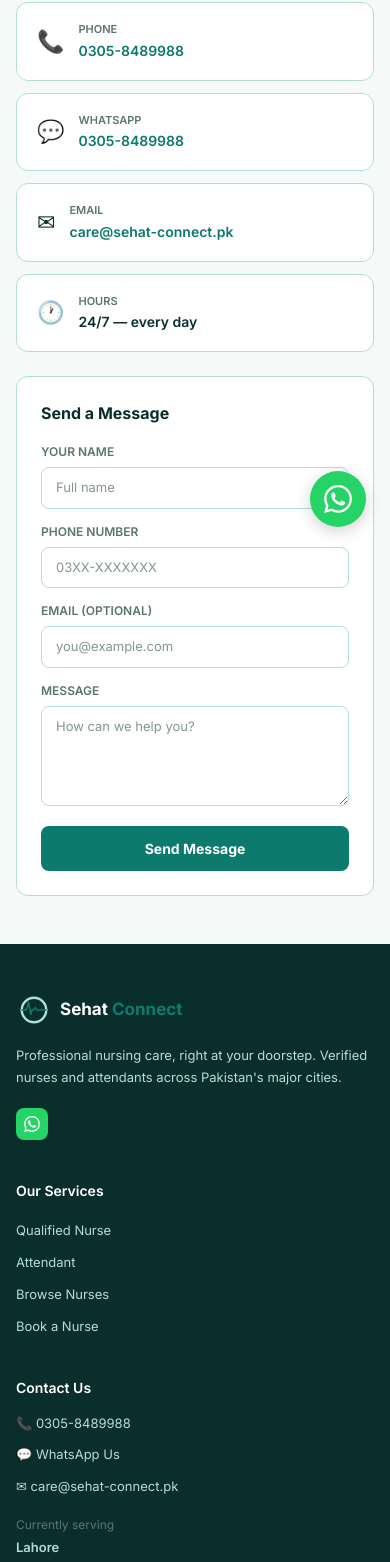
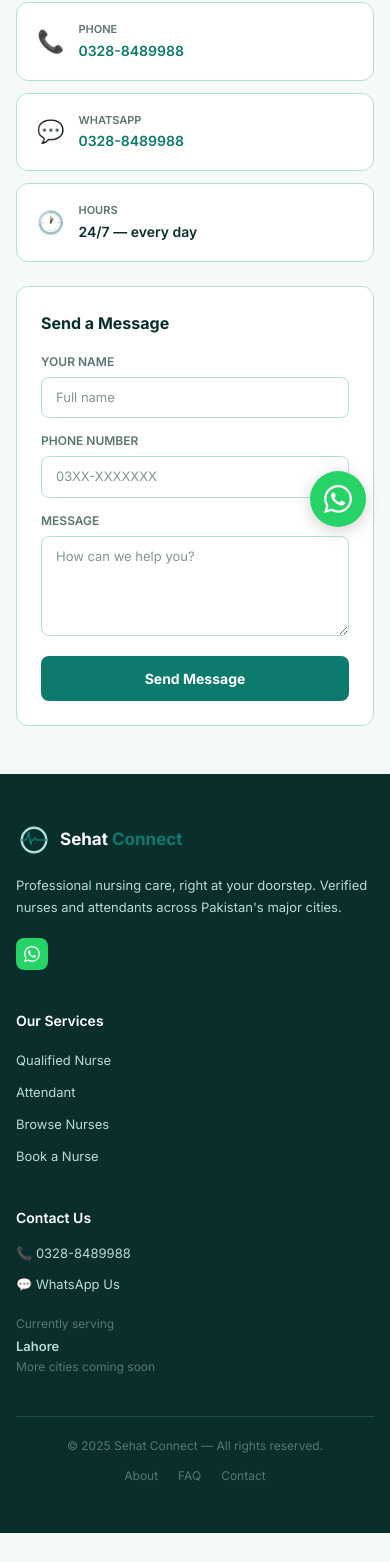
Before and after one commit to abdullahwaseem7/sehatghar-pk, a Next.js app: page /contact in a window 390 px wide. Shown: the part 293-1855 px from the top of the page. After the commit the page ends 1826 px from the top, so only its background shows below. Built offline with nearby package versions, Linux system fonts and the light colour scheme.

Commit message:
Update phone to 0328-8489988, remove all email addresses

```diff
--- a/app/book/page.tsx
+++ b/app/book/page.tsx
@@ -174,7 +174,7 @@ export default function BookPage() {
           {/* Alternative CTA */}
           <div style={{ textAlign: "center", marginTop: "20px" }}>
             <p style={{ fontSize: "13px", color: "#5A7572", marginBottom: "10px" }}>Prefer to call us directly?</p>
-            <a href={`tel:+923058489988`}
+            <a href={`tel:+923288489988`}
               style={{ display: "inline-flex", alignItems: "center", gap: "7px", fontWeight: 700, fontSize: "15px", color: "#0D7A6E" }}>
               <svg width="15" height="15" viewBox="0 0 24 24" fill="none" stroke="currentColor" strokeWidth="2.5" strokeLinecap="round" strokeLinejoin="round">
                 <path d="M22 16.92v3a2 2 0 01-2.18 2 19.79 19.79 0 01-8.63-3.07A19.5 19.5 0 013.07 9.81 19.79 19.79 0 01.0 1.22 2 2 0 012 0h3a2 2 0 012 1.72 12.84 12.84 0 00.7 2.81 2 2 0 01-.45 2.11L6.09 7.91a16 16 0 006 6l1.27-1.27a2 2 0 012.11-.45 12.84 12.84 0 002.81.7A2 2 0 0122 14z"/>
--- a/app/contact/page.tsx
+++ b/app/contact/page.tsx
@@ -5,9 +5,9 @@ import WhatsAppButton from "@/components/ui/WhatsAppButton";
 import { CONTACT_PHONE_DISPLAY, CONTACT_PHONE_TEL, WHATSAPP_NUMBER } from "@/lib/constants";
 
 export const metadata: Metadata = {
-  title: "Contact Us | Sehat Connect | Home Nurse Lahore 0305-8489988",
+  title: "Contact Us | Sehat Connect | Home Nurse Lahore 0328-8489988",
   description:
-    "Contact Sehat Connect to book a home nurse or patient attendant in Lahore. Call or WhatsApp 0305-8489988. Available 24/7 for enquiries and bookings.",
+    "Contact Sehat Connect to book a home nurse or patient attendant in Lahore. Call or WhatsApp 0328-8489988. Available 24/7 for enquiries and bookings.",
   alternates: { canonical: "https://mysehatconnect.com/contact" },
 };
 
@@ -31,7 +31,6 @@ export default function ContactPage() {
               {[
                 { icon: "📞", label: "Phone",    val: CONTACT_PHONE_DISPLAY,  href: `tel:${CONTACT_PHONE_TEL}` },
                 { icon: "💬", label: "WhatsApp", val: CONTACT_PHONE_DISPLAY,  href: `https://wa.me/${WHATSAPP_NUMBER}` },
-                { icon: "✉",  label: "Email",    val: "care@sehat-connect.pk",    href: "mailto:care@sehat-connect.pk" },
                 { icon: "🕐", label: "Hours",    val: "24/7 — every day",     href: null },
               ].map(c => (
                 <div key={c.label} style={{ backgroundColor: "#fff", border: "0.5px solid #B2DED9", borderRadius: "12px", padding: "18px 20px", display: "flex", alignItems: "center", gap: "14px" }}>
@@ -55,7 +54,6 @@ export default function ContactPage() {
                 {[
                   { label: "Your Name", type: "text", placeholder: "Full name" },
                   { label: "Phone Number", type: "tel", placeholder: "03XX-XXXXXXX" },
-                  { label: "Email (Optional)", type: "email", placeholder: "you@example.com" },
                 ].map(f => (
                   <div key={f.label}>
                     <label style={{ fontSize: "12px", fontWeight: 600, color: "#5A7572", display: "block", marginBottom: "6px" }}>{f.label.toUpperCase()}</label>
--- a/app/layout.tsx
+++ b/app/layout.tsx
@@ -15,7 +15,7 @@ export const metadata: Metadata = {
     template: "%s | Sehat Connect",
   },
   description:
-    "Book a verified nurse or patient attendant at home in Lahore. PNC-registered qualified nurses and trained attendants for post-op care, elderly care, and more. Available 24/7. Call 0305-8489988.",
+    "Book a verified nurse or patient attendant at home in Lahore. PNC-registered qualified nurses and trained attendants for post-op care, elderly care, and more. Available 24/7. Call 0328-8489988.",
   keywords: [
     "home nurse Lahore",
     "nurse at home Lahore",
@@ -56,7 +56,7 @@ export const metadata: Metadata = {
     siteName: "Sehat Connect",
     title: "Sehat Connect | Home Nursing Service in Lahore",
     description:
-      "Book a verified nurse or patient attendant at home in Lahore. PNC-registered, background-checked, available 24/7. Call 0305-8489988.",
+      "Book a verified nurse or patient attendant at home in Lahore. PNC-registered, background-checked, available 24/7. Call 0328-8489988.",
   },
   twitter: {
     card: "summary_large_image",
--- a/app/nurses/layout.tsx
+++ b/app/nurses/layout.tsx
@@ -3,7 +3,7 @@ import type { Metadata } from "next";
 export const metadata: Metadata = {
   title: "Find a Home Nurse in Lahore | Qualified Nurses & Attendants | Sehat Connect",
   description:
-    "Browse verified home nurses and patient attendants in Lahore. Male and female caregivers available. PNC-registered, background-checked. Book online or call 0305-8489988.",
+    "Browse verified home nurses and patient attendants in Lahore. Male and female caregivers available. PNC-registered, background-checked. Book online or call 0328-8489988.",
   alternates: { canonical: "https://mysehatconnect.com/nurses" },
 };
 
--- a/app/nurses/metadata.ts
+++ b/app/nurses/metadata.ts
@@ -3,6 +3,6 @@ import type { Metadata } from "next";
 export const metadata: Metadata = {
   title: "Find a Home Nurse in Lahore | Qualified Nurses & Attendants | Sehat Connect",
   description:
-    "Browse verified home nurses and patient attendants in Lahore. Male and female caregivers available. PNC-registered, background-checked. Book online or call 0305-8489988.",
+    "Browse verified home nurses and patient attendants in Lahore. Male and female caregivers available. PNC-registered, background-checked. Book online or call 0328-8489988.",
   alternates: { canonical: "https://mysehatconnect.com/nurses" },
 };
--- a/app/page.tsx
+++ b/app/page.tsx
@@ -11,7 +11,7 @@ import CtaBanner from "@/components/home/CtaBanner";
 export const metadata: Metadata = {
   title: "Sehat Connect | Home Nursing Service in Lahore | Nurse at Home",
   description:
-    "Pakistan's trusted home nursing platform. Book a PNC-registered nurse or trained attendant at home in Lahore. Post-op care, elderly care, paediatric care — available 24/7. Call 0305-8489988.",
+    "Pakistan's trusted home nursing platform. Book a PNC-registered nurse or trained attendant at home in Lahore. Post-op care, elderly care, paediatric care — available 24/7. Call 0328-8489988.",
   alternates: { canonical: "https://mysehatconnect.com" },
 };
 
@@ -22,8 +22,8 @@ const jsonLd = {
   description:
     "Home nursing service in Lahore providing PNC-registered nurses and trained attendants for post-operative care, elderly care, paediatric care and more.",
   url: "https://mysehatconnect.com",
-  telephone: "+92-305-8489988",
-  email: "care@sehat-connect.pk",
+  telephone: "+92-328-8489988",
+  email: "",
   address: {
     "@type": "PostalAddress",
     addressLocality: "Lahore",
@@ -45,7 +45,7 @@ const jsonLd = {
   openingHours: "Mo-Su 00:00-23:59",
   priceRange: "Rs. 3,000 - Rs. 4,000 per shift",
   sameAs: [
-    "https://wa.me/923058489988",
+    "https://wa.me/923288489988",
   ],
 };
 
--- a/app/services/qualified-nurse/page.tsx
+++ b/app/services/qualified-nurse/page.tsx
@@ -8,7 +8,7 @@ import { QUALIFIED_NURSE_SERVICES, PRICES } from "@/lib/constants";
 export const metadata: Metadata = {
   title: "Qualified Home Nurse in Lahore | PNC Registered | Sehat Connect",
   description:
-    "Book a PNC-registered qualified nurse at home in Lahore for post-op care, elderly care, ICU step-down, diabetic care and more. Rs. 4,000 per 12-hour shift. Call 0305-8489988.",
+    "Book a PNC-registered qualified nurse at home in Lahore for post-op care, elderly care, ICU step-down, diabetic care and more. Rs. 4,000 per 12-hour shift. Call 0328-8489988.",
   alternates: { canonical: "https://mysehatconnect.com/services/qualified-nurse" },
 };
 
--- a/components/layout/Footer.tsx
+++ b/components/layout/Footer.tsx
@@ -65,9 +65,6 @@ export default function Footer() {
               <a href={`https://wa.me/${WHATSAPP_NUMBER}`} target="_blank" rel="noopener noreferrer" style={{ fontSize: "13px", color: "#B2DED9", display: "flex", alignItems: "center", gap: "8px" }} className="hover:text-white transition-colors">
                 💬 WhatsApp Us
               </a>
-              <a href="mailto:care@sehat-connect.pk" style={{ fontSize: "13px", color: "#B2DED9", display: "flex", alignItems: "center", gap: "8px" }} className="hover:text-white transition-colors">
-                ✉ care@sehat-connect.pk
-              </a>
             </div>
             <div style={{ marginTop: "20px" }}>
               <p style={{ fontSize: "12px", color: "#5A7572" }}>Currently serving</p>
--- a/lib/constants.ts
+++ b/lib/constants.ts
@@ -31,9 +31,9 @@ export const SHIFTS = [
   { id: 'night',   label: 'Night', time: '8:00 PM – 8:00 AM' },
 ];
 
-export const WHATSAPP_NUMBER = '923058489988';
-export const CONTACT_PHONE_DISPLAY = '0305-8489988';
-export const CONTACT_PHONE_TEL = '+923058489988';
+export const WHATSAPP_NUMBER = '923288489988';
+export const CONTACT_PHONE_DISPLAY = '0328-8489988';
+export const CONTACT_PHONE_TEL = '+923288489988';
 
 export const FAQ_ITEMS = [
   {
```
